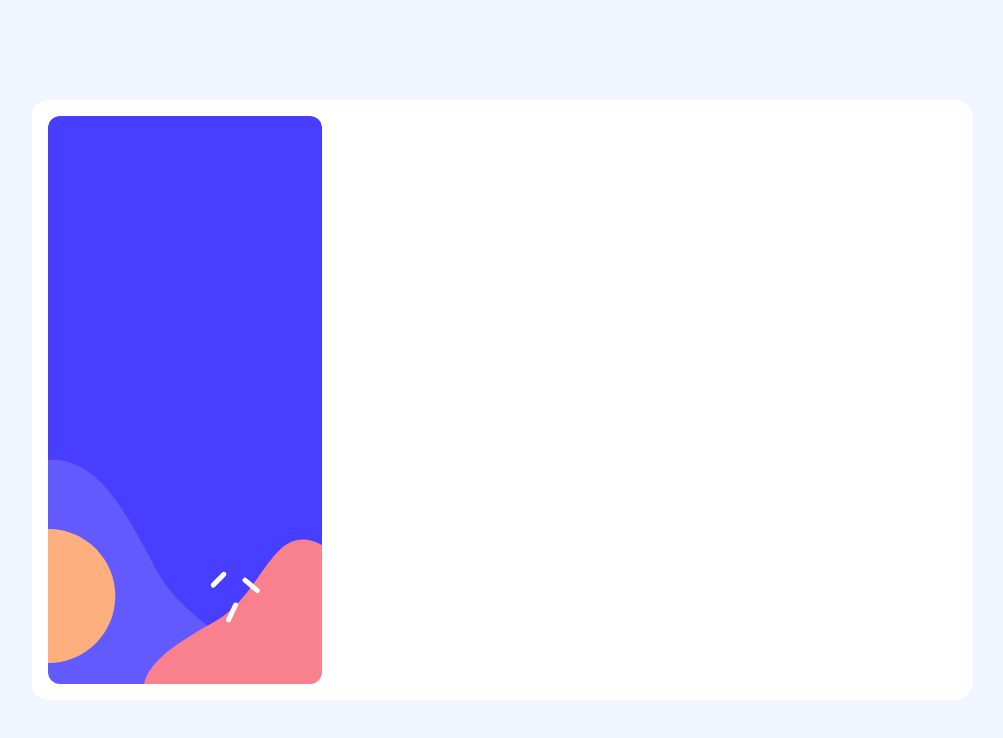
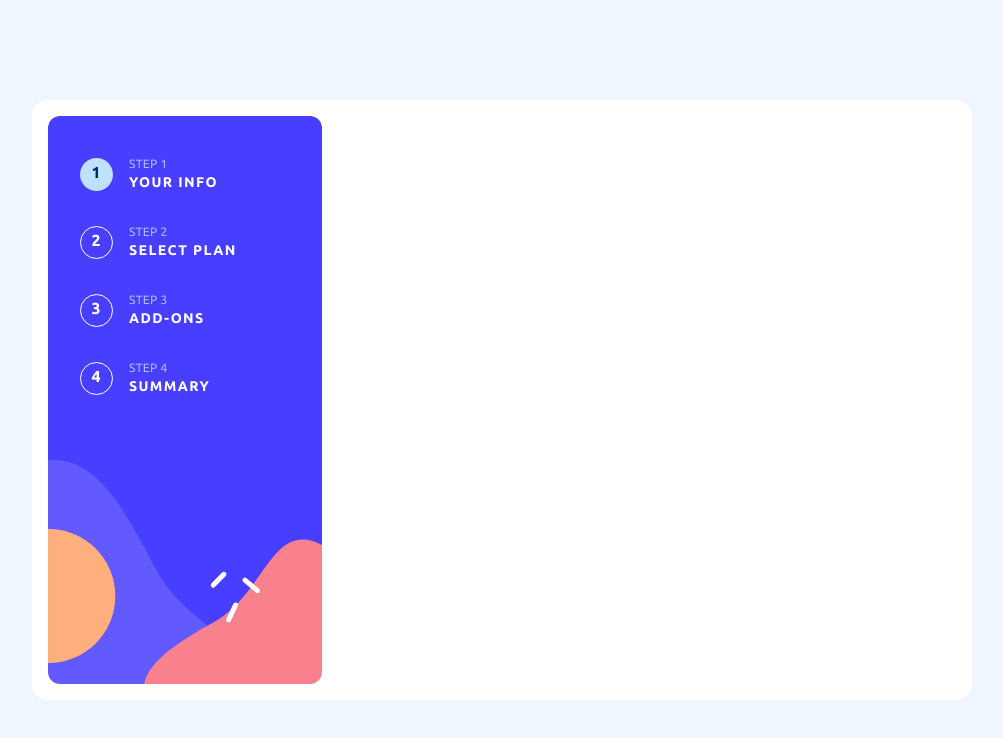
Before and after one commit to tiemibf/multi-step-form, a Next.js app: page / in a window 1280 px wide. Shown: the top 738 px of the page, without its empty margins (138-1141 px from the left). Built offline with nearby package versions, Linux system fonts and the light colour scheme.

Commit message:
feat: progress stepper component

```diff
--- a/src/app/layout.tsx
+++ b/src/app/layout.tsx
@@ -1,8 +1,9 @@
+import { Stepper } from "@/components/Stepper";
 import type { Metadata } from "next";
-import { Inter } from "next/font/google";
+import { Ubuntu } from "next/font/google";
 import "./globals.css";
 
-const inter = Inter({ subsets: ["latin"] });
+const ubuntu = Ubuntu({ weight: ["400", "500", "700"], subsets: ["latin"] });
 
 export const metadata: Metadata = {
     title: "Multi-Step Form",
@@ -16,10 +17,15 @@ export default function RootLayout({
 }) {
     return (
         <html lang="en">
-            <body className={inter.className}>
+            <body className={`${ubuntu.className} font-bold`}>
                 <div className="bg-blue-50 min-h-screen flex justify-center items-center">
-                    <main className="w-[940px] h-[600px] bg-white p-4 rounded-2xl">
-                        <aside className="bg-[url('../assets/bg-sidebar.svg')] bg-cover flex w-[274px] h-full rounded-xl"></aside>
+                    <main className="w-[940px] h-[600px] bg-white p-4 rounded-2xl flex">
+                        <aside className="bg-[url('../assets/bg-sidebar.svg')] bg-cover flex w-[274px] h-full rounded-xl pt-10 pl-8 content-start">
+                            <div className="mb-8">
+                                <Stepper />
+                            </div>
+                        </aside>
+                        {children}
                     </main>
                 </div>
             </body>
--- /dev/null
+++ b/src/components/Stepper.tsx
@@ -0,0 +1,51 @@
+"use client";
+
+import { useRef } from "react";
+import { Step } from "./Step";
+
+type StepsInfo = {
+    count: number;
+    name: string;
+    content?: JSX.Element;
+};
+
+const stepsInfo: StepsInfo[] = [
+    {
+        count: 1,
+        name: "Your Info"
+    },
+    {
+        count: 2,
+        name: "Select Plan"
+    },
+    {
+        count: 3,
+        name: "Add-Ons"
+    },
+    {
+        count: 4,
+        name: "Summary"
+    }
+];
+
+export const Stepper = () => {
+    const step = useRef(stepsInfo[0]);
+    const activeStep = step.current.count;
+
+    return (
+        <div className="flex">
+            <div>
+                {stepsInfo?.map((step) => (
+                    <Step
+                        stepCount={step.count}
+                        stepName={step.name}
+                        key={step.count}
+                        isActive={activeStep == step.count ?? false}
+                    />
+                ))}
+            </div>
+
+            {step.current.content && <div>{step.current.content}</div>}
+        </div>
+    );
+};
```
